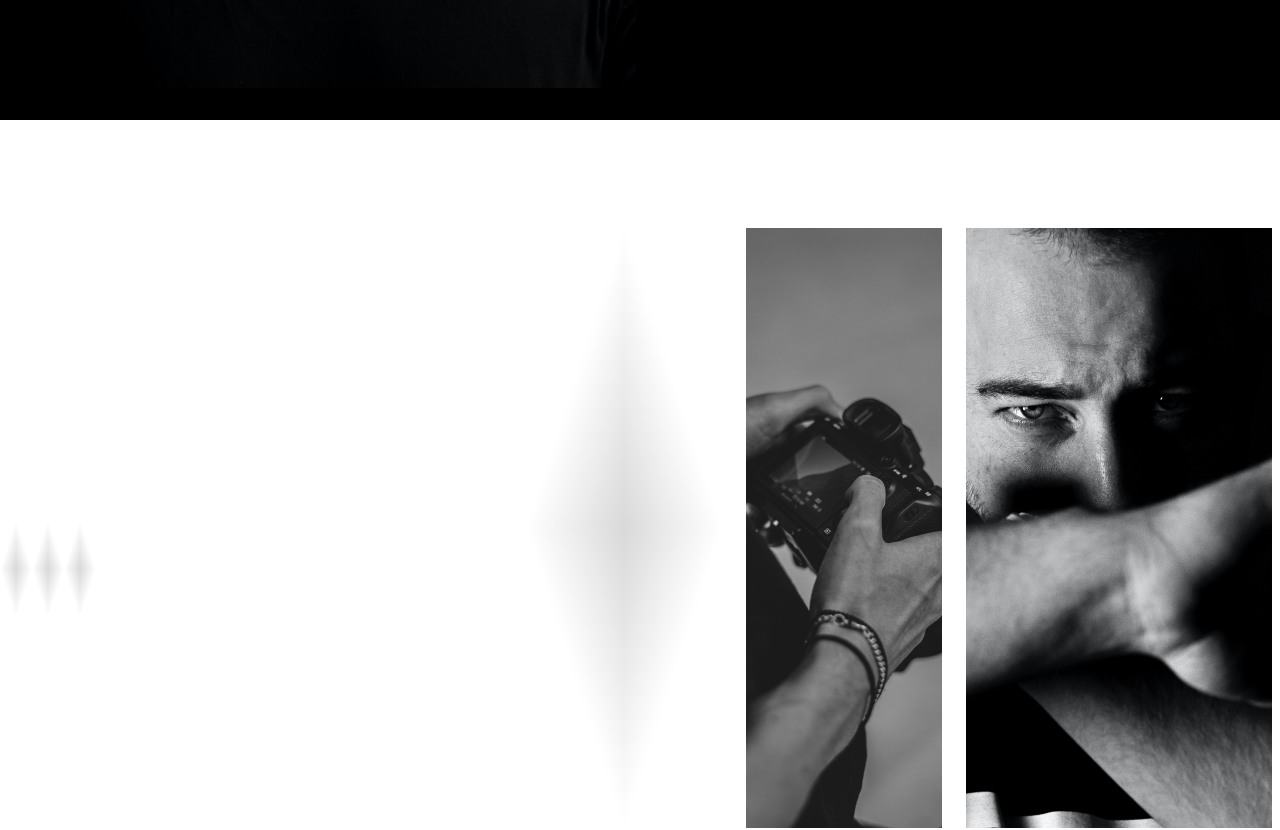
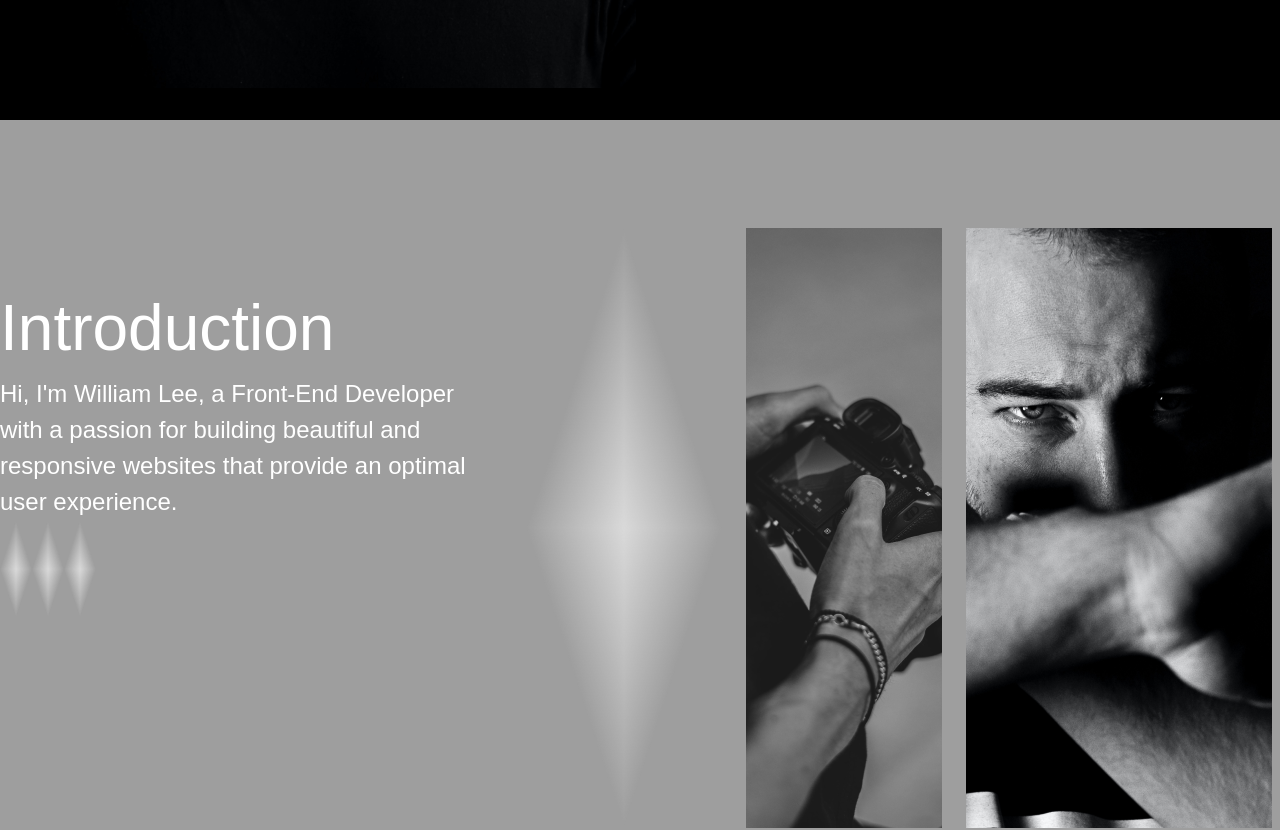
Before and after one commit to Dieboss-su/2024week2-work, a plain HTML site: page index.html in a window 1280 px wide. Shown: the part 960-1790 px from the top of the page. Drawn offline with Linux system fonts and the light colour scheme; the site is published under a folder, as on GitHub Pages, so addresses that start at the root find nothing; a web font is replaced by a local one.

Commit message:
背景圖片路徑修正

```diff
--- a/index.html
+++ b/index.html
@@ -36,7 +36,7 @@
             </div>
         </div>
     </header>
-    <div class="introduction" style="background-image: url(/img/background-img.png);">
+    <div class="introduction" style="background-image: url(img/background-img.png);">
         <div class="container d-flex">
             <section class="section d-flex">
                 <div class="word mr24">
```
